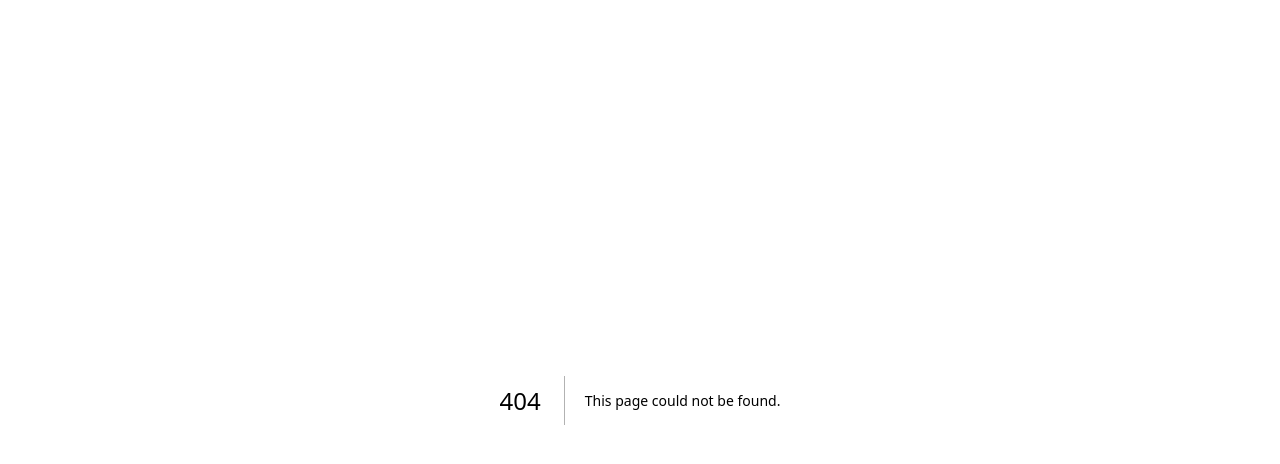
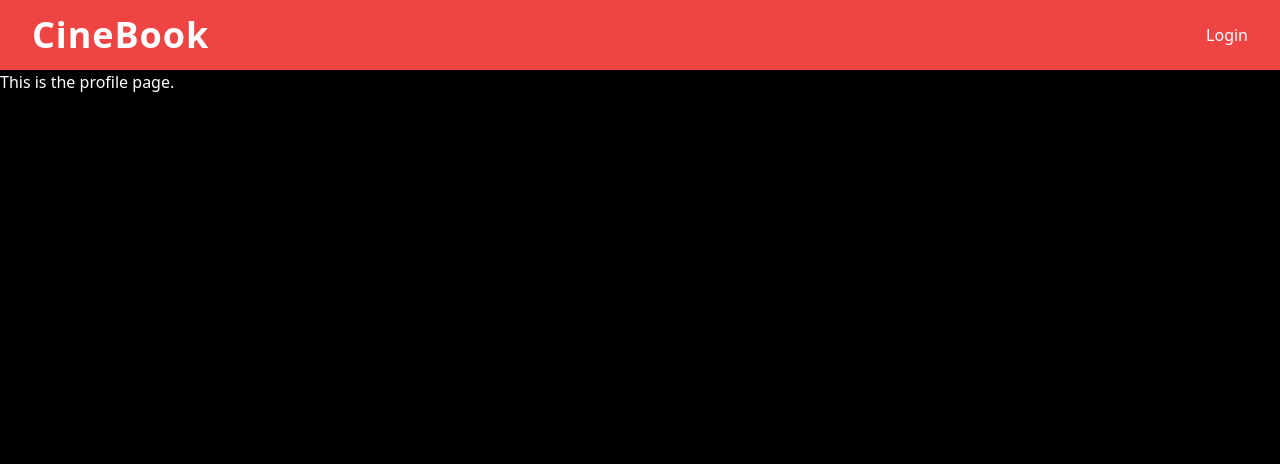
Before and after one commit to xanax02/movie-booking, a Next.js app: page /profile in a window 1280 px wide. Before the commit this address had no page. Shown: the top 464 px of the page. Built offline with nearby package versions, Linux system fonts and the light colour scheme; no server answers.

Commit message:
server-side-route-protection

```diff
--- /dev/null
+++ b/components/UI/Layout.js
@@ -0,0 +1,13 @@
+import React from 'react'
+import NavBar from '../header/NavBar'
+
+const Layout = (props) => {
+  return (
+    <>
+        <NavBar />
+        {props.children}
+    </>
+  )
+}
+
+export default Layout
--- a/components/auth/Auth.js
+++ b/components/auth/Auth.js
@@ -49,7 +49,7 @@ const Auth = (props) => {
     //JSX
   return (
     <div className="h-[100vh] w-[100ww] flex items-center justify-center ">
-      <div className="w-[500px] bg-[#121212] rounded-md p-4">
+      <div className="w-[500px] bg-[#121212] rounded-md p-4 mt-[-50px]">
         <div className="w-full text-center mb-4">
             <h2 className="text-4xl ">{props.action}</h2>
         </div>
--- a/components/header/NavBar.js
+++ b/components/header/NavBar.js
@@ -1,9 +1,22 @@
-
+import { useEffect, useState } from "react"
+import Link from "next/link"
+import { useSession } from "next-auth/react"
 
 const NavBar = () => {
+
+  const {data: session} = useSession();
+
   return (
-    <div>
-
+    <div className="h-[70px] bg-red-500 flex justify-between items-center px-8">
+        {/* home */}
+        <div>
+          <h1 className="text-4xl font-bold tracking-wide">CineBook</h1>
+        </div>
+        {/* controls */}
+        <div>
+          {!session && <Link href={'/login'} >Login</Link>}
+          {session && <Link href={'/profile'}>profile</Link>}
+        </div>
     </div>
   )
 }
--- a/pages/_app.js
+++ b/pages/_app.js
@@ -1,5 +1,13 @@
 import '@/styles/globals.css'
+import Layout from '@/components/UI/Layout'
+import { SessionProvider } from 'next-auth/react'
 
 export default function App({ Component, pageProps }) {
-  return <Component {...pageProps} />
+  return (
+    <SessionProvider session={pageProps.session}>
+      <Layout>
+        <Component {...pageProps} />
+      </Layout>
+    </SessionProvider>
+  )
 }
--- a/pages/login.js
+++ b/pages/login.js
@@ -9,3 +9,20 @@ const login = () => {
 }
 
 export default login
+
+
+//checking for token on server
+export async function getServerSideProps(context) {
+
+  const session = await getSession( {req: context.req })
+
+  if(session) {
+    return {
+      redirect: {
+        destination: '/',
+        permanent: false
+      }
+    }
+  }
+
+}
--- /dev/null
+++ b/pages/profile.js
@@ -0,0 +1,11 @@
+
+
+const profile = () => {
+  return (
+    <div>
+    <h1>This is the profile page.</h1>
+    </div>
+  )
+}
+
+export default profile
--- a/pages/signup.js
+++ b/pages/signup.js
@@ -1,10 +1,26 @@
+import { getSession } from "next-auth/react"
 import Auth from "@/components/auth/Auth"
 
-
-const signup = () => {
+const signup = (props) => {
   return (
     <Auth action='Signup' />
   )
 }
 
 export default signup
+
+//checking for token on server
+export async function getServerSideProps(context) {
+
+  const session = await getSession( {req: context.req })
+
+  if(session) {
+    return {
+      redirect: {
+        destination: '/',
+        permanent: false
+      }
+    }
+  }
+
+}
```
